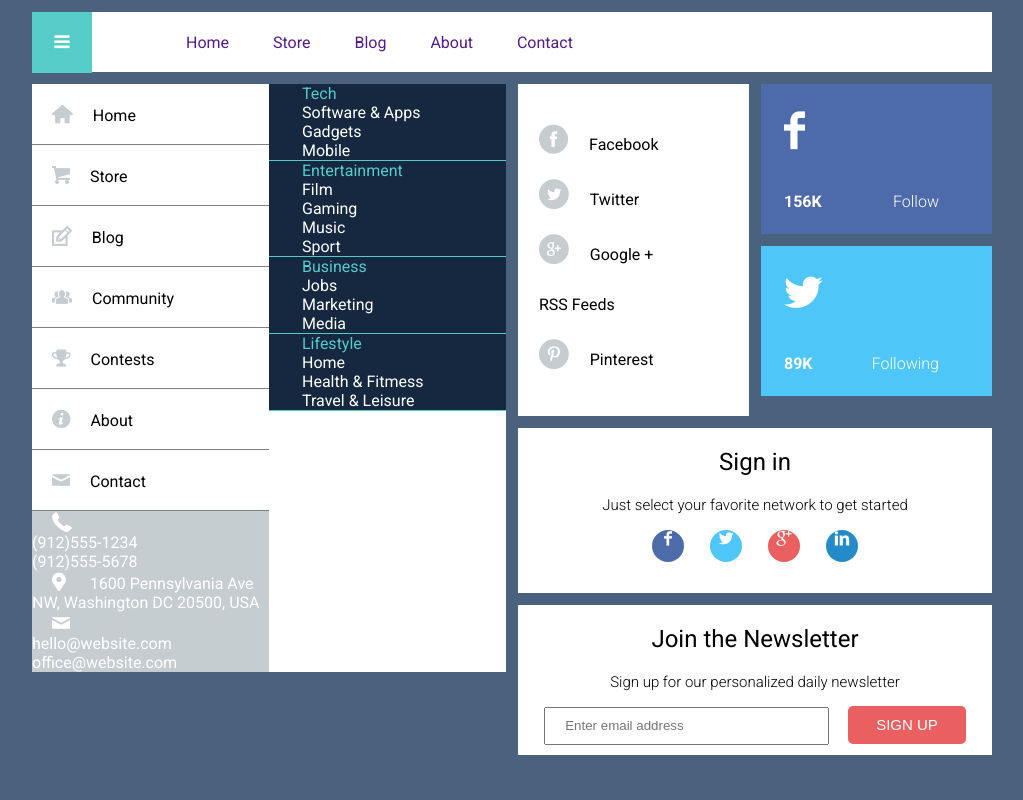
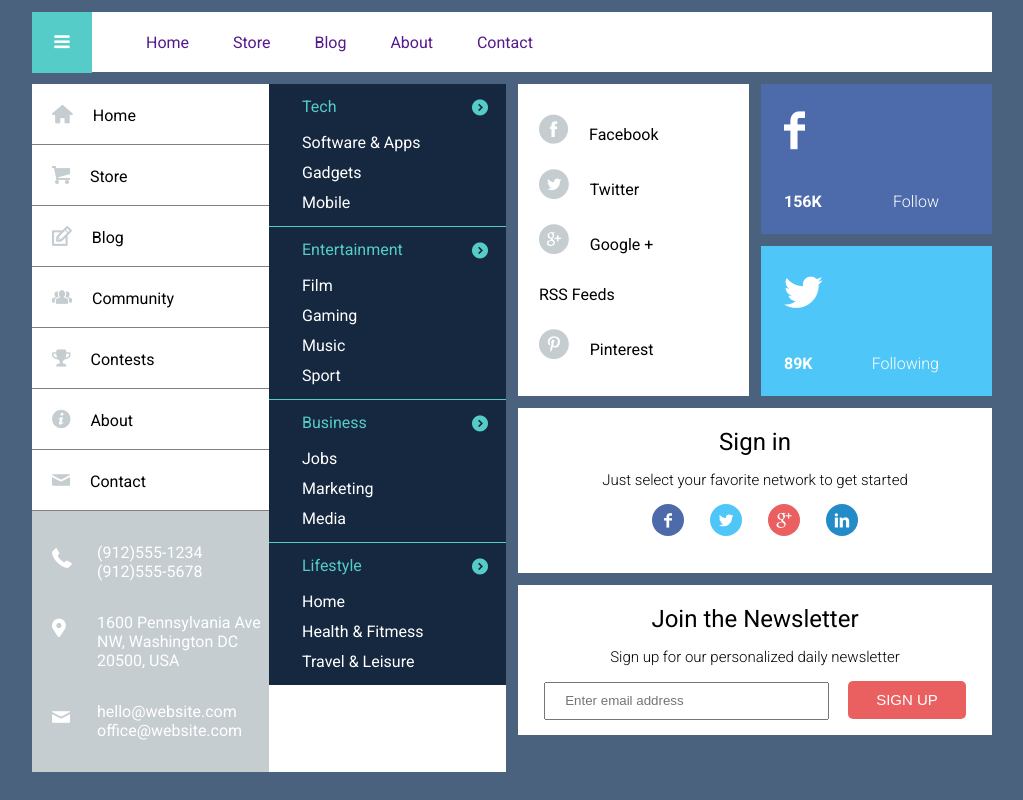
Before and after one commit to Kiwka/UI-Kit-Blog-Magazine-Markup, a website: page index.html in a window 1280 px wide. Shown: the whole page, without its empty margins (128-1151 px from the left). Drawn offline with Linux system fonts and the light colour scheme.

Commit message:
Footer of the vertical menu improved

```diff
--- a/index.html
+++ b/index.html
@@ -31,17 +31,21 @@
 			<li class="menu-vertical__main__item"><a class="menu-vertical__contact" href="">Contact</a></li>
 		</ul>
 		<footer class="menu-vertical__footer">
-			<ul class="menu-vertical__footer__phone menu-vertical__footer__item">
+			<div class="menu-vertical__footer__phone ">
+				<ul class="menu-vertical__footer__item">
 					<li><a href="tel:+19125551234">(912)555-1234</tel></a></li>
 					<li><a href="tel:+19125555678">(912)555-5678</a></li>
 				</ul>
-			<div class="menu-vertical__footer__address menu-vertical__footer__item">
-				1600 Pennsylvania Ave NW, Washington DC 20500, USA
 			</div>
-			<ul class="menu-vertical__footer__email menu-vertical__footer__item">
+			<div class="menu-vertical__footer__address">
+				<div class="menu-vertical__footer__item">1600 Pennsylvania Ave NW, Washington DC 20500, USA</div>
+			</div>
+			<div class="menu-vertical__footer__email">
+				<ul class="menu-vertical__footer__item">
 					<li><a href="mailto:hello@website.com">hello@website.com</a></li>
 					<li><a href="mailto:office@website.com">office@website.com</a></li>
 				</ul>
+			</div>
 		</footer>
 	</div>
 	<div class="menu-vertical__second">
--- a/styl/global.styl
+++ b/styl/global.styl
@@ -63,7 +63,7 @@ $blocks_margin = $one_margin*2 $one_margin 0px $one_margin
 $full_width=960px+(2*$one_margin)
 
 //Typical block view
-blockview()
+block-view()
 	background-color white
 	display inline-block
 	float left
@@ -79,23 +79,23 @@ body
 //Style for all blocks
 .full-width
 	width $full_width+(-2*$one_margin)
-	blockview()
+	block-view()
 
 .half-width
 	width +($full_width/2)+(-2*$one_margin)
-	blockview()
+	block-view()
 
 .third
 	width +($full_width/3)+(-1*$one_margin)
-	blockview()
+	block-view()
 
 .two-third
 	width +(2*$full_width/3)+(-1*$one_margin)
-	blockview()
+	block-view()
 
 .quarter
 	width +($full_width/4)+(-2*$one_margin)
-	blockview()
+	block-view()
 
 //Style of the horizontal menu
 .menu-horizontal
@@ -115,6 +115,7 @@ body
 	&__items
 		margin 0px
 		display inline-block
+		padding 0px
 	&__item
 		display inline-block
 		padding-right 40px
@@ -145,30 +146,30 @@ $footer_icons = {
 .menu-vertical
 	& ul
 		list-style-type none
-		padding-left 0px
 		margin-top 0px
 		margin-bottom 0px
+		padding-left 0px
 	&__main
 		display inline-block
 		width 50%
 		float left
-	&__main__item
-		height 60px
-		line-height 60px
-		border-bottom 1px gray solid
-		& a
-			text-decoration none
-			display block
-			box-sizing border-box
+		&__item
 			height 60px
-			width 100%
-			&:visited
-				color black
-			&:hover
-				background-color $hover-color
-				color #fff
-			&:target
-				background-color $hover-color
+			line-height 60px
+			border-bottom 1px gray solid
+			& a
+				text-decoration none
+				display block
+				box-sizing border-box
+				height 60px
+				width 100%
+				&:visited
+					color black
+				&:hover
+					background-color $hover-color
+					color #fff
+				&:target
+					background-color $hover-color
 				color #fff
 	for $menu_icons-name, $menu_icons-keycode in $menu_icons
 		&__{$menu_icons-name}:before
@@ -185,8 +186,13 @@ $footer_icons = {
 		background-color $nonactive_color
 		height 100%
 		color #fff
+		padding-top 16px
+		padding-bottom 16px
 		&__item
-			display inline-block
+			display block
+			margin-left 65px
+			padding-top 16px
+			padding-bottom 16px
 			& a
 				text-decoration none
 				color white
@@ -195,22 +201,37 @@ $footer_icons = {
 				content '\'+$footer_icons-keycode
 				font-family "fontello"
 				display inline-block
-				margin-right 20px
-				margin-left 20px
+				position absolute
+				left 20px
 				font-size 20px
+				top @font-size
+			&__{$footer_icons-name}
+				display inline-block
+				position relative
 	&__second
 		width 50%
 		float right
 		display inline-block
 		color #fff
+		line-height 30px
 	&__section
 		border-bottom 1px $hover-color solid
+		&:last-child
+			border-bottom none
 		background-color #152840
+		padding 8px 0
 		& li
 			padding-left 33px
 	&__header
 		color $hover-color
 		padding-left 33px
+		padding-bottom 6px
+		&:after
+			font-family "fontello"
+			content "\"+$icon-right-circle
+			float right
+			margin-right 18px
+
 
 
 //Style for social networks list
@@ -232,9 +253,11 @@ $social_icons = {
 #social
 	& ul
 		list-style-type none
-		margin 31px 0
+		margin 21px 0
 		padding-left 21px
 .social
+	& li
+		line-height 50px
 	& a
 		line-height 50px
 		text-decoration none
@@ -249,8 +272,7 @@ $social_icons = {
 			line-height 50px
 			content '\'+$social_icons-keycode
 	for $social_colors-name, $social_colors-keycode in $social_colors
-		&__{$social_colors-name}:hover
-			color $social_colors-keycode
+		&__{$social_colors-name}:hover,
 		&__{$social_colors-name}:hover:before
 			color $social_colors-keycode
 
@@ -308,12 +330,14 @@ $social_icons = {
 	&__header
 		font-weight 400
 		font-size 24px
+		margin-bottom 15px
 	&__text
 		font-weight 300
 		font-size 15px
 	&__icon
 		height 32px
 		width @height
+		line-height @height
 		border-radius 50%
 		margin 0 11px
 		font-family "fontello"
@@ -334,6 +358,7 @@ $social_icons = {
 	&__header
 		font-weight 400
 		font-size 24px
+		margin-bottom 15px
 	&__text
 		font-weight 300
 		font-size 15px
```
Also changed, not shown: css/global.css, css/global.min.css. Lines whose indentation alone changed are shown as unchanged.
